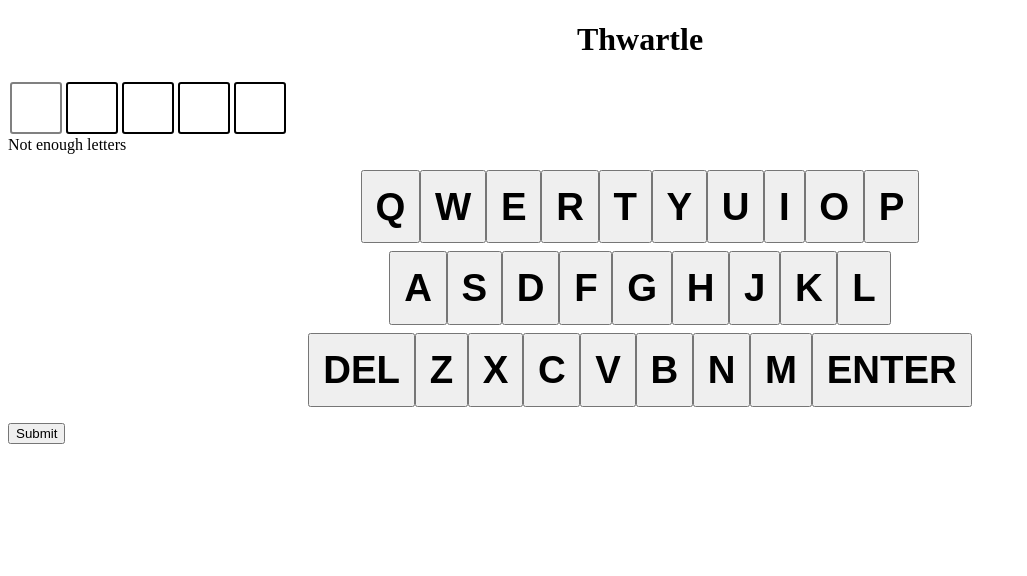
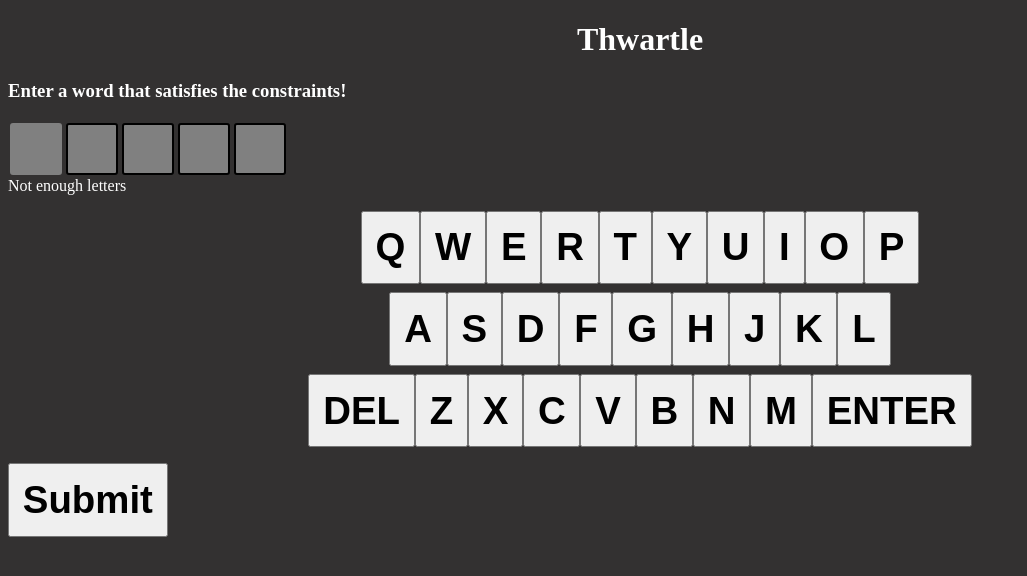
Before and after one commit to gamesketches/Thwartle, a website with bundled scripts: page staticFiles/index.html in a window 1280 px wide. Both pictures are taken after a click on the button "Submit". Shown: the whole page, without its empty margins (0-1027 px from the left). Built offline with nearby package versions, Linux system fonts and the light colour scheme.

Commit message:
Some minor visual updates

```diff
--- a/staticFiles/index.html
+++ b/staticFiles/index.html
@@ -16,6 +16,7 @@
 <body>
     <h1> Thwartle </h1>
 
+    <h3 id="instruction-text">Enter a word that satisfies the constraints!</h3>
     <div id="previous-words"></div>
     <div id="current-word"></div>
     <div id="guide-text"></div>
--- a/staticFiles/script.js
+++ b/staticFiles/script.js
@@ -1,5 +1,5 @@
 import {wordlist} from "./wordlist.js";
-const serverURL = "https://5c17-2600-4041-580a-b00-5532-ba82-64c1-59fd.ngrok-free.app";
+const serverURL = "https://92e5-2600-4041-580a-b00-8586-6e2-8923-3865.ngrok-free.app";
 let nextLetter = 0;
 const wordSize = 5;
 let enteredWord = "";
@@ -103,6 +103,7 @@ function PruneWordList() {
         for(var i = 0; i < previousWords.length; i++) {
             const previousWord = previousWords[i].toLowerCase();
             const wordColorLog = letterColorLog[i];
+            if(word === previousWord) return false;
             for(let k = 0; k < wordColorLog.length; k++) {
                 switch(wordColorLog[k]) {
                     case "R":
@@ -234,6 +235,7 @@ function GameEndingWord() {
             potentialGreen = InsertCharInString(baseGreenString, letter, i);
         }
         filteredWordList = GetWordsForGreenLetters(potentialGreen);
+        console.log(filteredWordList);
         if(filteredWordList.length > 1) return false;
         if(!letterBoxes.children[i].classList.contains("yellow-letter")) {
             let potentialYellow = structuredClone(yellowLetterInfo);
@@ -270,13 +272,13 @@ function CheckWord() {
                    helperText.innerText = "You win!!";
                }
                else {
-                   helperText.innerText = "valid!! Select a letter to green";
+                   helperText.innerText = "Valid!! Tap letters to change their color";
                    gameState = "highlight-entry";
                }
                return;
            }
     }
-    helperText.innerText = "invalid word";
+    helperText.innerText = "That word is Invalid";
 }
 
 function CheckHighlight() {
--- a/staticFiles/style.css
+++ b/staticFiles/style.css
@@ -1,7 +1,12 @@
+body {
+    background-color: #333131;
+}
+
 #current-word {
     display: flex;
     align-items: center;
     flex-direction: columns;
+    color: white;
 }
 
 .previous-word {
@@ -21,6 +26,7 @@
     justify-content: center;
     align-items: center;
     text-transform: uppercase;
+    background-color: grey;
 }
 
 .current-letter {
@@ -35,6 +41,7 @@
 .yellow-letter {
     border: 2px solid ;
     background-color: yellow;
+    color: grey;
 }
 
 .red-letter {
@@ -66,6 +73,23 @@
     text-transform: uppercase;
 }
 
+.submit-button {
+    font-size: 3vw;
+    font-weight: 700;
+    padding: 1vw;
+    margin 0 4vw;
+    cursor: pointer;
+}
+
+#guide-text {
+    color: white;
+}
+
 h1 {
+    color: white;
     text-align: center;
 }
+
+h3 {
+    color: white;
+}
```
